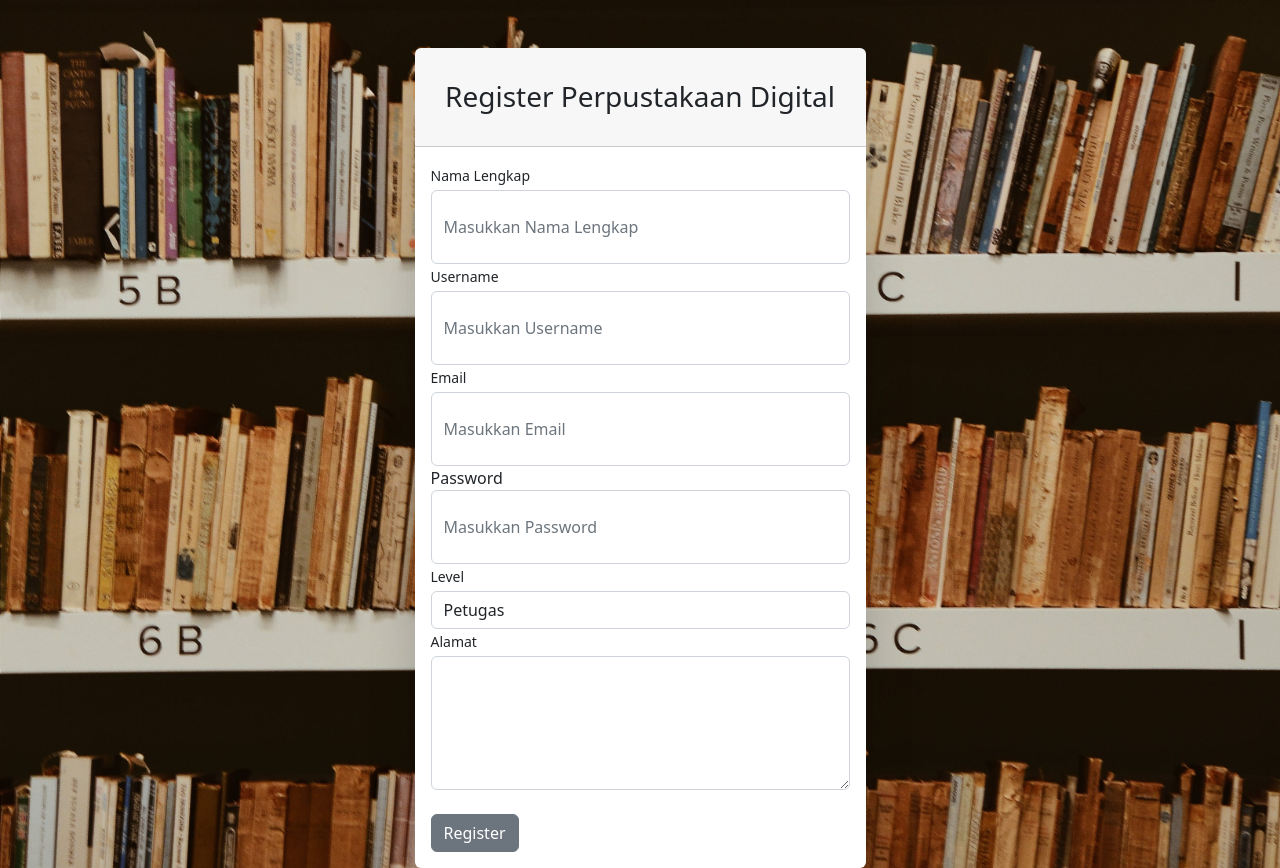
After one commit to random324/perpustakaan_digital, a PHP site: page /petugas.php in a window 1280 px wide. The commit adds this page. Run offline with PHP 8.4, Linux system fonts and the light colour scheme; some libraries are stand-ins or nearby versions.

Commit message:
update hari ini

```diff
--- a/buku.php
+++ b/buku.php
@@ -5,7 +5,7 @@
         <div class="row">
 
             <div class="col-mb-12">
-                <a href="?page=buku_tambah" class="btn btn-primary mb-3">+ Tambah Data</a>
+                <a href="?page=buku_tambah" class="btn btn-primary mb-3"><i class="fas fa-plus"></i> Tambah Data</a>
                 <table class="table table-bordered" id="dataTable" width="100%" cellspacing="0">
                     <tr>
                         <th>No</th>
--- a/kategori.php
+++ b/kategori.php
@@ -5,7 +5,7 @@
     <div class="row">
 
     <div class="col-mb-12">
-                <a href="?page=kategori_tambah" class="btn btn-primary mb-3">+ Tambah Data</a>
+                <a href="?page=kategori_tambah" class="btn btn-primary mb-3"><i class="fas fa-plus"></i>  Tambah Data</a>
 
                 <table class="table table-bordered" id="dataTable" width="100%" cellspacing="0">
             <tr>
--- /dev/null
+++ b/petugas.php
@@ -0,0 +1,93 @@
+<?php
+if (session_status() == PHP_SESSION_NONE) {
+    session_start();
+}
+?>
+<!DOCTYPE html>
+<html lang="en">
+
+<head>
+    <meta charset="utf-8" />
+    <meta http-equiv="X-UA-Compatible" content="IE=edge" />
+    <meta name="viewport" content="width=device-width, initial-scale=1, shrink-to-fit=no" />
+    <meta name="description" content="" />
+    <meta name="author" content="" />
+    <title>Register</title>
+    <link href="css/styles.css" rel="stylesheet" />
+    <script src="https://use.fontawesome.com/releases/v6.3.0/js/all.js" crossorigin="anonymous"></script>
+</head>
+
+<body class="loginS" style="background-image: url('assets/img/bgperpus6.jpg');background-position:center;background-repeat:no-repeat;background-size:cover;">
+    <div id="layoutAuthentication">
+        <div id="layoutAuthentication_content">
+            <main>
+                <div class="container">
+                    <div class="row justify-content-center">
+                        <div class="col-lg-5">
+                            <div class="card shadow-lg border-0 rounded-lg mt-5">
+                                <div class="card-header">
+                                    <h3 class="text-center font-weight-light my-4">Register Perpustakaan Digital</h3>
+                                </div>
+                                <div class="card-body">
+                                    <?php
+                                    if (isset($_POST['register'])) {
+                                        $nama = $_POST['nama'];
+                                        $username = $_POST['username'];
+                                        $email = $_POST['email'];
+                                        $alamat = $_POST['alamat'];
+                                        $password = md5($_POST['password']);
+                                        $level = $_POST['level'];
+
+                                        $insert = mysqli_query($koneksi, "INSERT INTO user(nama, username, email, password, alamat , level) VALUES('$nama','$username','$email','$password','$alamat','$level')");
+                                        if ($insert) {
+                                            echo '<script>alert("Register Berhasil!"); location.href="index.php"</script>';
+                                        } else {
+                                            echo '<script>alert("Register Gagal!");</script>';
+                                        }
+                                    }
+                                    ?>
+                                    <form method="post">
+                                        <div class="form-group">
+                                            <label class="small mb-1">Nama Lengkap</label>
+                                            <input class="form-control py-4" type="text" name="nama" placeholder="Masukkan Nama Lengkap" />
+                                        </div>
+                                        <div class="form-group">
+                                            <label class="small mb-1">Username</label>
+                                            <input class="form-control py-4" type="username" name="username" placeholder="Masukkan Username" />
+                                        </div>
+                                        <div class="form-group">
+                                            <label class="small mb-1">Email</label>
+                                            <input class="form-control py-4" type="text" name="email" placeholder="Masukkan Email" />
+                                        </div>
+                                        <div class="form-group">
+                                            <label for="inputPassword">Password</label>
+                                            <input class="form-control py-4" id="inputPassword" type="password" name="password" placeholder="Masukkan Password" />
+                                        </div>
+                                        <div class="form-group">
+                                            <label class="small mb-1">Level</label>
+                                            <select name="level" required class="form-control">
+                                                <option value="petugas">Petugas</option>
+                                            </select>
+                                        </div>
+                                        <div class="form-group">
+                                            <label class="small mb-1">Alamat</label>
+                                            <textarea name="alamat" rows="5" required class="form-control"> </textarea>
+
+                                        </div>
+                                        <div class="d-flex align-items-center justify-content-between mt-4 mb-0">
+                                            <button class="btn btn-secondary" type="submit" name="register" value="register">Register</button>
+                                        </div>
+                                    </form>
+                                </div>
+                            </div>
+                        </div>
+                    </div>
+                </div>
+            </main>
+        </div>
+    </div>
+    <script src="https://cdn.jsdelivr.net/npm/bootstrap@5.2.3/dist/js/bootstrap.bundle.min.js" crossorigin="anonymous"></script>
+    <script src="js/scripts.js"></script>
+</body>
+
+</html>
--- a/proses_peminjaman.php
+++ b/proses_peminjaman.php
@@ -14,8 +14,11 @@ if ($stok_sekarang > 0) {
     }
 } else {
     echo '<script>alert("Stok buku habis!");</script>';
+    // Menghentikan program jika stok habis
+    exit;
 }
 
+// Hanya tambahkan kembali stok jika stok tidak habis
 $stok_sekarang += 1;
 $query_update_stok = mysqli_query($koneksi, "UPDATE buku SET stok = '$stok_sekarang' WHERE buku_id = '$buku_id'");
 if (!$query_update_stok) {
@@ -23,4 +26,3 @@ if (!$query_update_stok) {
 } else {
     echo '<script>alert("Stok buku berhasil ditambahkan kembali!");</script>';
 }
-?>
--- a/ulasan.php
+++ b/ulasan.php
@@ -5,7 +5,7 @@
         <div class="row">
 
             <div class="col-mb-12">
-                <a href="?page=ulasan_tambah" class="btn btn-primary mb-3">+ Tambah Data</a>
+                <a href="?page=ulasan_tambah" class="btn btn-primary mb-3"><i class="fas fa-plus"></i>  Tambah Data</a>
 
                 <table class="table table-bordered" id="dataTable" width="100%" cellspacing="0">
                     <tr>
```
Also changed, not shown: index.php (+31 -23 lines), peminjaman.php (+3 -5 lines), peminjaman_tambah.php (+8 -0 lines), user.php (added, +43 -0 lines), user_hapus.php (added, +9 -0 lines), user_ubah.php (added, +65 -0 lines), assets/img/5x50uk.jpg (added), assets/img/bgperpus.jpg (added), assets/img/bgperpus2.jpg (added), assets/img/bgperpus3.jpg (added), assets/img/bgperpus4.jpg (added), assets/img/bgperpus5.jpeg (added), assets/img/bgperpus5.jpg (added), assets/img/bgperpus6.jpg (added), 1 more files.
